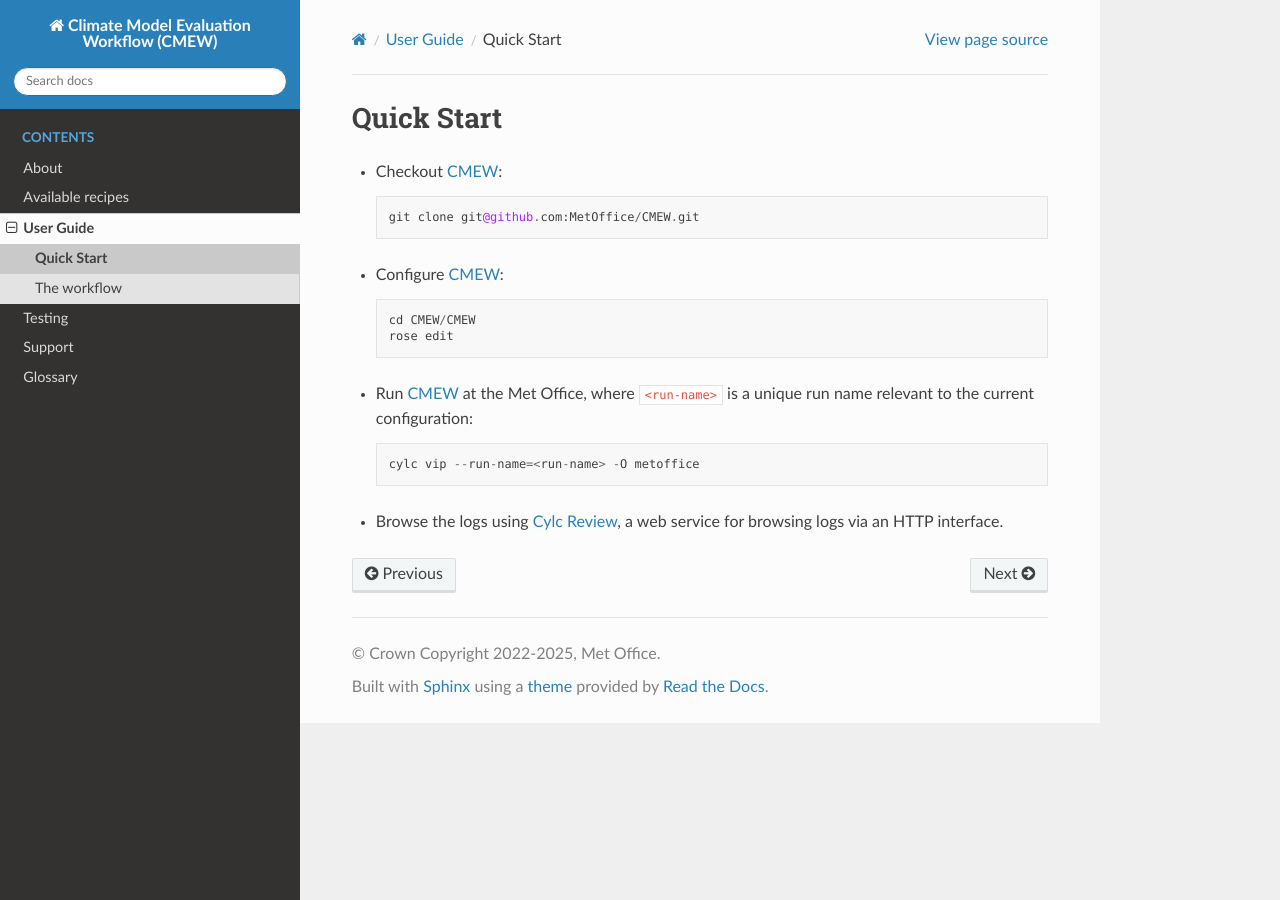
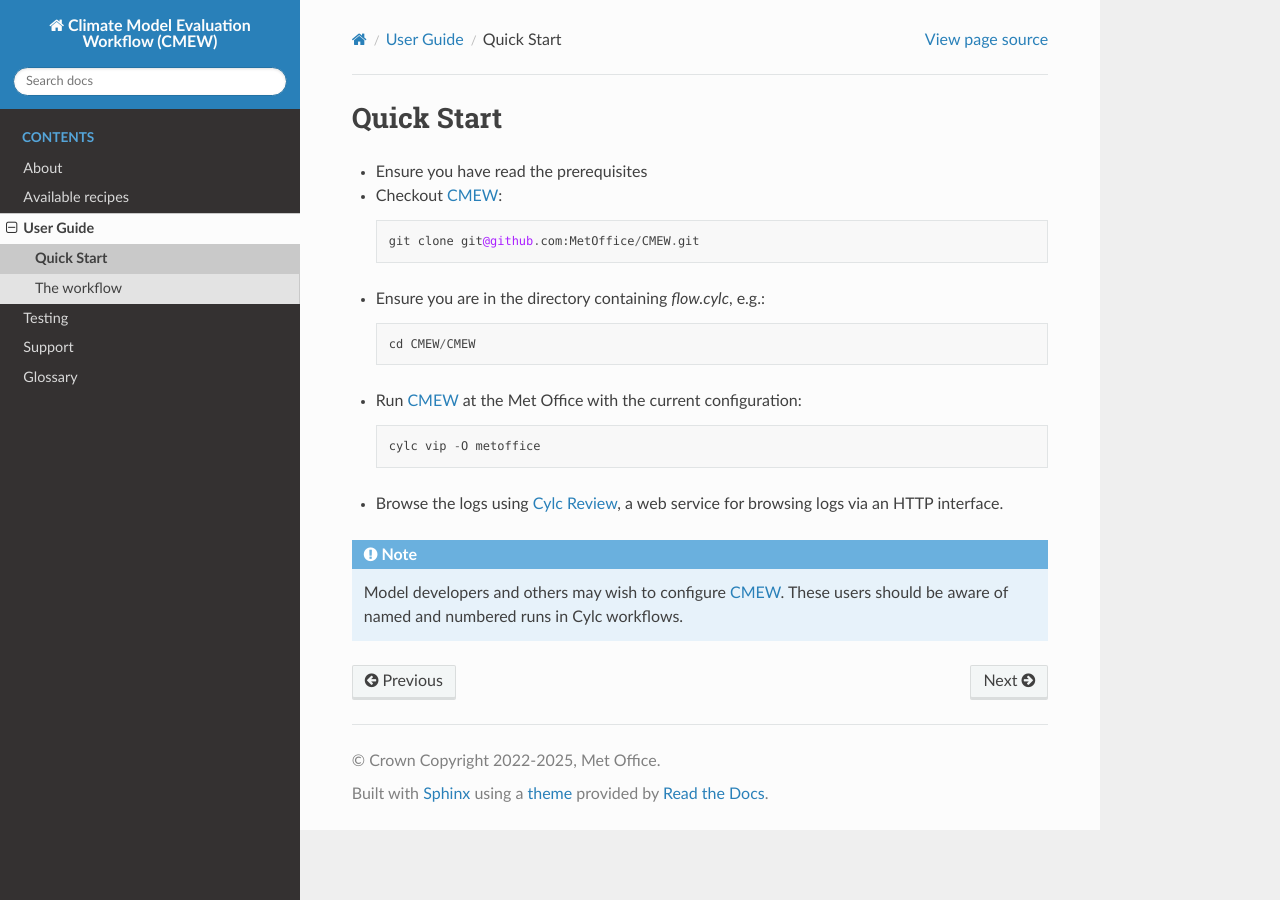
Before and after one commit to MetOffice/CMEW, a Sphinx documentation site: the page built from doc/source/user_guide/quick_start.rst, in a window 1280 px wide. Built offline with Sphinx 7.4.7 and the Read the Docs theme 3.1.0, drawn with Linux system fonts in a browser that asks for light colours.

Commit message:
#284: Update the quick start guide
Removed named run option from Quick Start

```diff
--- a/doc/source/user_guide/quick_start.rst
+++ b/doc/source/user_guide/quick_start.rst
@@ -6,19 +6,26 @@
 
 .. include:: ../common.txt
 
+* Ensure you have read the prerequisites
+
+
 * Checkout |CMEW|::
 
     git clone git@github.com:MetOffice/CMEW.git
 
-* Configure |CMEW|::
+
+* Ensure you are in the directory containing `flow.cylc`, e.g.::
 
     cd CMEW/CMEW
-    rose edit
 
-* Run |CMEW| at the Met Office, where ``<run-name>`` is a unique run name
-  relevant to the current configuration::
 
-    cylc vip --run-name=<run-name> -O metoffice
+* Run |CMEW| at the Met Office with the current configuration::
+
+    cylc vip -O metoffice
+
 
 * Browse the logs using `Cylc Review`_, a web service for browsing logs via an
   HTTP interface.
+
+.. note::   Model developers and others may wish to configure |CMEW|.
+             These users should be aware of named and numbered runs in Cylc workflows.
```
